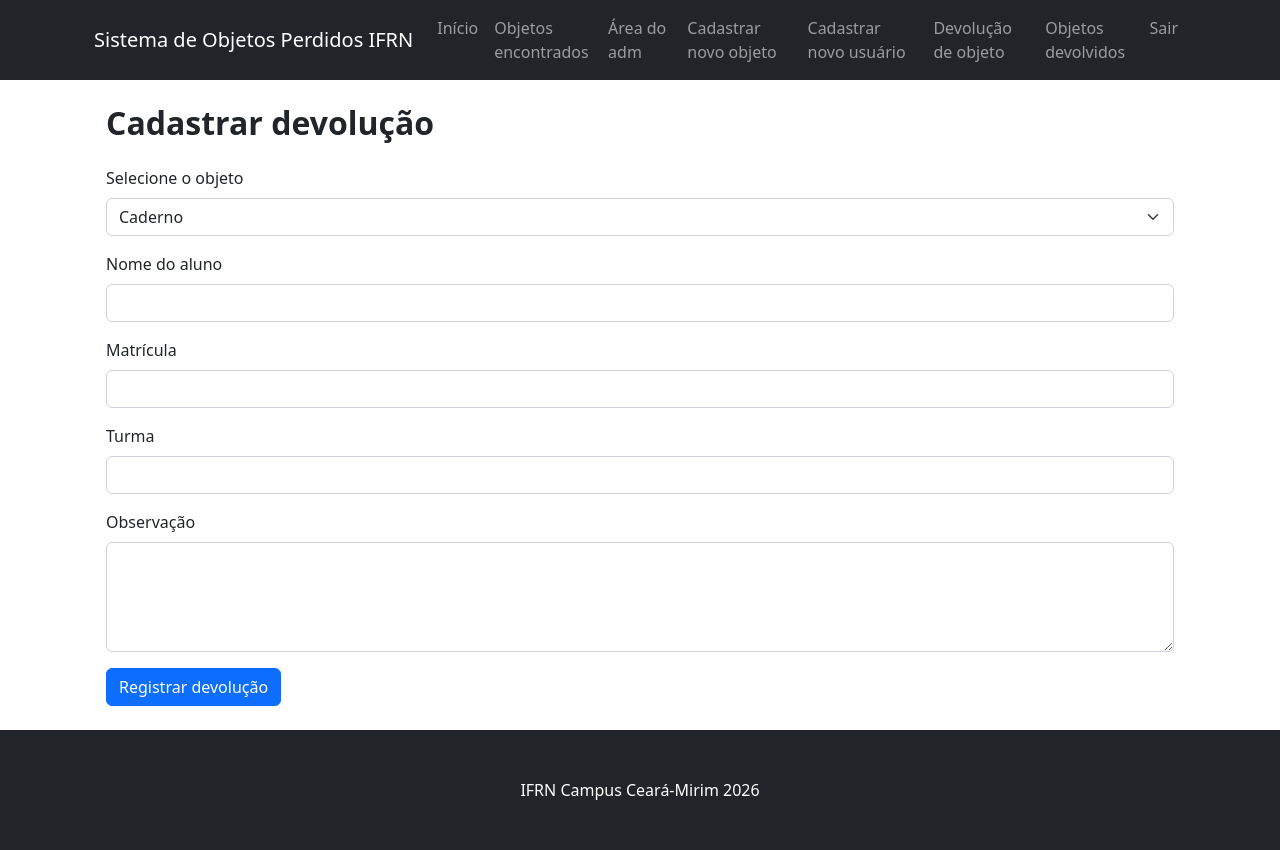
After one commit to giovanna153/Sistema-Objetos-Perdidos-IFRNCM, a Flask app: page /devolucao in a window 1280 px wide. The commit adds this page. Run offline with Flask 3, Linux system fonts and the light colour scheme; a user stored in the database is signed in; some libraries are stand-ins or nearby versions.

Commit message:
cadastro de devolucao

```diff
--- /dev/null
+++ b/app/forms/devolucao_form.py
@@ -0,0 +1,39 @@
+from flask_wtf import FlaskForm
+from wtforms import StringField, TextAreaField, SelectField, SubmitField
+from wtforms.validators import DataRequired, Length
+
+
+class DevolucaoForm(FlaskForm):
+
+    objeto_id = SelectField(
+        'Selecione o objeto',
+        coerce=int,
+        validators=[DataRequired(message='Selecione um objeto.')]
+    )
+
+    nome_aluno = StringField(
+        'Nome do aluno',
+        validators=[DataRequired()]
+    )
+
+    matricula_aluno = StringField(
+        'Matrícula',
+        validators=[DataRequired()]
+    )
+
+    turma_aluno = StringField(
+        'Turma',
+        validators=[DataRequired()]
+    )
+
+    nome_objeto = StringField(
+        'Nome do objeto',
+        validators=[DataRequired()]
+    )
+
+    observacao = TextAreaField(
+        'Observação',
+        validators=[Length(max=500)]
+    )
+
+    submit = SubmitField('Registrar devolução')
--- a/app/models/devolucao.py
+++ b/app/models/devolucao.py
@@ -26,12 +26,8 @@ class Devolucao(db.Model):
         'Objeto',
         back_populates='devolucao'
     )
+
     nome_aluno = db.Column(db.String(100), nullable=False)
-
     matricula_aluno = db.Column(db.String(20), nullable=False)
-
     turma_aluno = db.Column(db.String(10), nullable=False)
-
     nome_objeto = db.Column(db.String(100), nullable=False)
-
-    # Adicionar  Descrição -  nome , matricula do aluno que fez a devolução, Turma, data da devolução, nome do objeto devolvido.
--- a/app/routes.py
+++ b/app/routes.py
@@ -8,15 +8,22 @@ from app import app, db
 from app.models.usuario import Usuario
 from app.models.objeto import Objeto
 from app.models.categoria import Categoria
+from app.models.devolucao import Devolucao
 
 
 from app.forms.cadastro_form import CadastroForm
 from app.forms.login_form import LoginForm
 from app.forms.objeto_form import ObjetoForm
+from app.forms.devolucao_form import DevolucaoForm
 
 
 from app.services.objeto_service import cadastrar_objeto
 from app.services.objeto_listagem_service import listar_objetos
+from app.services.devolucao_service import cadastrar_devolucao
+from app.services.devolucao_service import (
+    cadastrar_devolucao,
+    listar_devolucoes
+)
 
 
 from app.models.local import Local
@@ -229,8 +236,50 @@ def listar_objetos_cadastrados():
         local_selecionado=local
     )
 
+@app.route('/devolucao', methods=['GET', 'POST'])
+@login_required
+def devolucao():
 
+    form = DevolucaoForm()
 
+    # Buscar somente objetos que ainda não foram devolvidos
+    objetos = Objeto.query.outerjoin(Devolucao).filter(
+        Devolucao.id.is_(None)
+    ).all()
+
+    form.objeto_id.choices = [
+        (objeto.id, objeto.nome_objeto)
+        for objeto in objetos
+    ]
+
+    if form.validate_on_submit():
+
+        try:
+            cadastrar_devolucao(form)
+
+            flash('Devolução registrada com sucesso!', 'success')
+            return redirect(url_for('devolucao'))
+
+        except Exception as erro:
+            db.session.rollback()
+            print("ERRO AO CADASTRAR DEVOLUÇÃO:", repr(erro))
+            flash('Não foi possível registrar a devolução.', 'error')
+
+    return render_template(
+        'devolucao.html',
+        form=form
+    )
+
+@app.route('/admin/devolucoes')
+@login_required
+def historico_devolucoes():
+
+    devolucoes = listar_devolucoes()
+
+    return render_template(
+        'objeto_devolvidos.html',
+        devolucoes=devolucoes
+    )
 
 @app.route("/cadastro", methods=["GET", "POST"])
 @login_required
--- a/app/templates/base.html
+++ b/app/templates/base.html
@@ -40,6 +40,16 @@
                                     Cadastrar novo usuário
                                 </a>
                              </li>
+                               <li class="nav-item">
+                                   <a class="nav-link" href="{{ url_for('devolucao') }}">
+                                    Devolução de objeto
+                                </a>
+                             </li>
+                                <li class="nav-item">
+                                    <a class="nav-link" href="{{ url_for('historico_devolucoes') }}">
+                                    Objetos devolvidos
+                                </a>
+                            </li>
                             <li class="nav-item">
                                 <a class="nav-link" href="{{ url_for('logout') }}">Sair</a>
                             </li>
--- /dev/null
+++ b/app/templates/devolucao.html
@@ -0,0 +1,72 @@
+
+{% extends "base.html" %}
+
+{% block content %}
+
+<div class="container py-4">
+
+    <h2 class="fw-bold mb-4">Cadastrar devolução</h2>
+
+    <form method="POST">
+
+        {{ form.hidden_tag() }}
+
+        <div class="mb-3">
+            {{ form.objeto_id.label(class="form-label") }}
+
+            {{ form.objeto_id(class="form-select") }}
+
+            {% for erro in form.objeto_id.errors %}
+                <div class="text-danger">{{ erro }}</div>
+            {% endfor %}
+
+            {% if not form.objeto_id.choices %}
+                <small class="text-muted">
+                    Não existem objetos disponíveis para devolução.
+                </small>
+            {% endif %}
+        </div>
+
+        <div class="mb-3">
+            {{ form.nome_aluno.label(class="form-label") }}
+            {{ form.nome_aluno(class="form-control") }}
+
+            {% for erro in form.nome_aluno.errors %}
+                <div class="text-danger">{{ erro }}</div>
+            {% endfor %}
+        </div>
+
+        <div class="mb-3">
+            {{ form.matricula_aluno.label(class="form-label") }}
+            {{ form.matricula_aluno(class="form-control") }}
+
+            {% for erro in form.matricula_aluno.errors %}
+                <div class="text-danger">{{ erro }}</div>
+            {% endfor %}
+        </div>
+
+        <div class="mb-3">
+            {{ form.turma_aluno.label(class="form-label") }}
+            {{ form.turma_aluno(class="form-control") }}
+
+            {% for erro in form.turma_aluno.errors %}
+                <div class="text-danger">{{ erro }}</div>
+            {% endfor %}
+        </div>
+
+        <div class="mb-3">
+            {{ form.observacao.label(class="form-label") }}
+            {{ form.observacao(class="form-control", rows="4") }}
+
+            {% for erro in form.observacao.errors %}
+                <div class="text-danger">{{ erro }}</div>
+            {% endfor %}
+        </div>
+
+        {{ form.submit(class="btn btn-primary") }}
+
+    </form>
+
+</div>
+
+{% endblock %}
```
Also changed, not shown: app/services/devolucao_service.py (added, +35 -0 lines), app/templates/objeto_devolvidos.html (added, +69 -0 lines).
